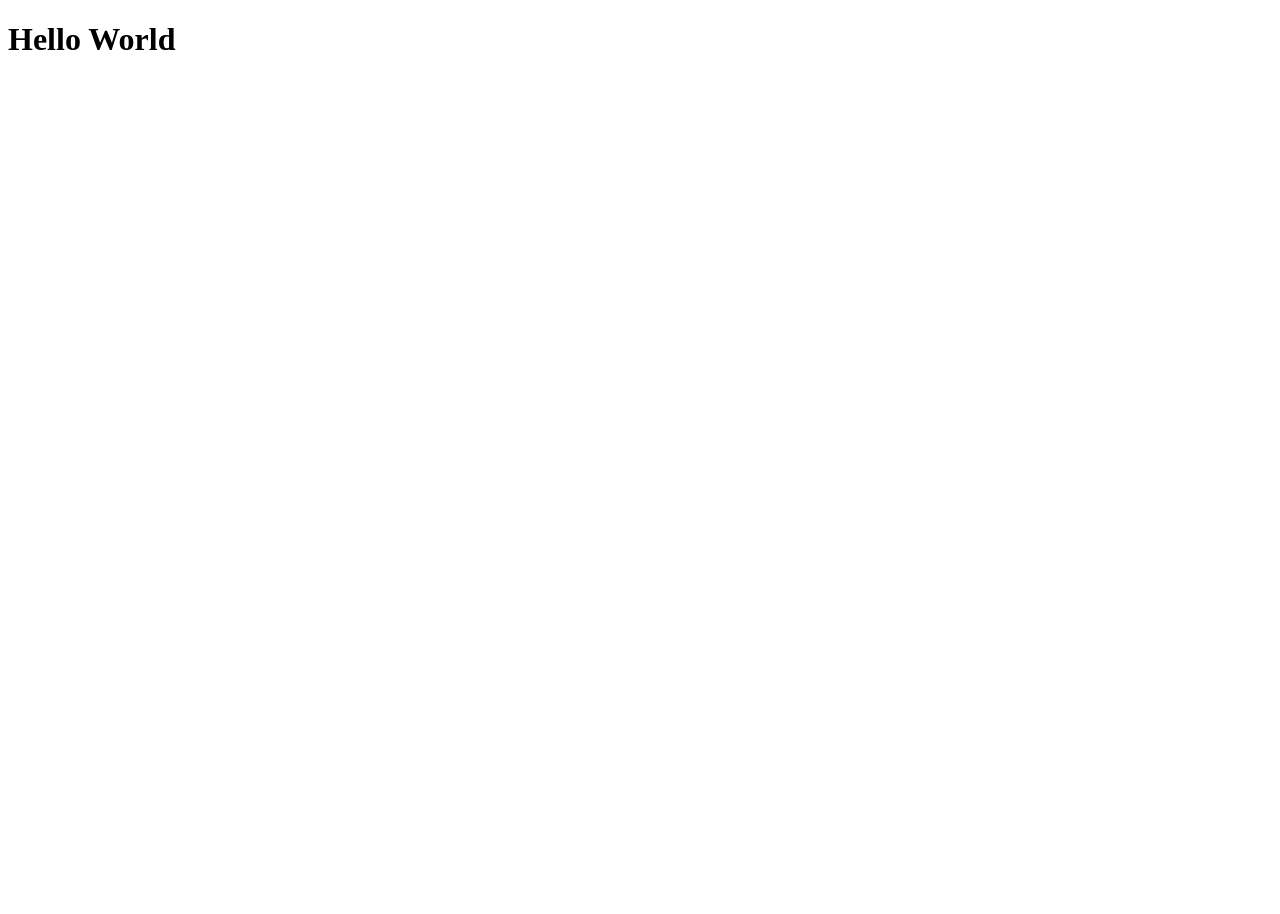
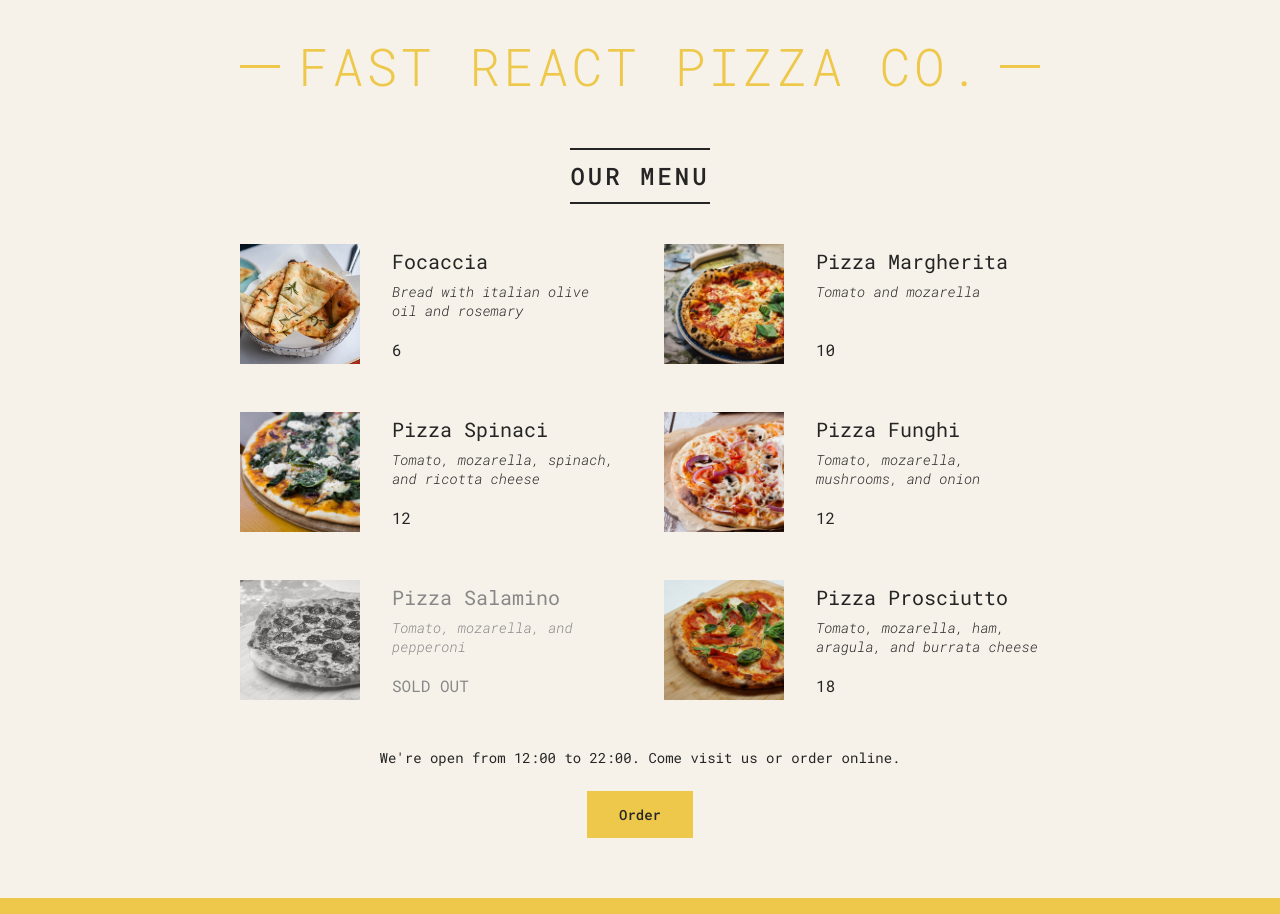
Before and after one commit to Abdelrahman-Adel610/Pizza-menu, a React app: page / in a window 1280 px wide. Before the commit the page ends 800 px from the top, so only its background shows below. Built offline with nearby package versions, Linux system fonts and the light colour scheme.

Commit message:
🔴🔴 Pizza menu V-1.00

```diff
--- a/public/index.html
+++ b/public/index.html
@@ -1,14 +1,12 @@
 <!DOCTYPE html>
 <html lang="en">
+
 <head>
   <meta charset="utf-8" />
   <link rel="icon" href="%PUBLIC_URL%/favicon.ico" />
   <meta name="viewport" content="width=device-width, initial-scale=1" />
   <meta name="theme-color" content="#000000" />
-    <meta
-      name="description"
-      content="Web site created using create-react-app"
-    />
+  <meta name="description" content="Web site created using create-react-app" />
   <link rel="apple-touch-icon" href="%PUBLIC_URL%/logo192.png" />
   <!--
       manifest.json provides metadata used when your web app is installed on a
@@ -24,8 +22,9 @@
       work correctly both with client-side routing and a non-root public URL.
       Learn how to configure a non-root public URL by running `npm run build`.
     -->
-    <title>React App</title>
+  <title>Pizza Co.</title>
 </head>
+
 <body>
   <noscript>You need to enable JavaScript to run this app.</noscript>
   <div id="root"></div>
@@ -40,4 +39,5 @@
       To create a production bundle, use `npm run build` or `yarn build`.
     -->
 </body>
+
 </html>
--- a/src/data.js
+++ b/src/data.js
@@ -1,4 +1,4 @@
-const pizzaData = [
+export const pizzaData = [
   {
     name: "Focaccia",
     ingredients: "Bread with italian olive oil and rosemary",
--- a/src/index.css
+++ b/src/index.css
@@ -57,7 +57,7 @@ body {
   display: block;
   content: '';
   height: 3px;
-  width: 12rem;
+  width: 4rem;
   background-color: #edc84b;
   position: absolute;
   top: calc(50% - 1px);
@@ -91,7 +91,7 @@ body {
   font-weight: 500;
 }
 
-.menu > p {
+.menu>p {
   font-size: 1.5rem;
   text-align: center;
   line-height: 1.6;
--- a/src/index.js
+++ b/src/index.js
@@ -1,13 +1,80 @@
 import React from "react";
 import ReactDom from "react-dom/client";
+import "./index.css";
+import { pizzaData } from "./data.js";
+const root = ReactDom.createRoot(document.getElementById("root"));
+root.render(<App />);
 
 function App() {
-  return <h1>Hello World</h1>;
+  const open = 12;
+  const close = 22;
+  return (
+    <div className="container">
+      <Header />
+      <Menu open={open} close={close} pizzaData={pizzaData} />
+      <footer className="footer order">
+        <Footer open={open} close={close} />
+      </footer>
+    </div>
+  );
+}
+function Header() {
+  return (
+    <header className="header">
+      <h1>Fast React Pizza Co.</h1>
+    </header>
+  );
+}
+function Menu({ open, close, pizzaData }) {
+  return (
+    <div className="menu">
+      <h2>Our menu</h2>
+      <Pizzas open={open} close={close} pizzaData={pizzaData} />
+    </div>
+  );
+}
+function Pizzas({ open, close, pizzaData }) {
+  const crntHour = new Date().getHours();
+  if (crntHour >= open && crntHour < close) {
+    return (
+      <div className="pizzas">
+        {pizzaData.map((el, i) => (
+          <PizzaItem
+            photoName={el.photoName}
+            name={el.name}
+            ingredients={el.ingredients}
+            price={el.price}
+            soldOut={el.soldOut}
+            key={i}
+          />
+        ))}
+      </div>
+    );
+  } else return null;
+}
+function PizzaItem({ photoName, name, ingredients, price, soldOut }) {
+  return (
+    <div className={`pizza ${soldOut ? "sold-out" : ""}`}>
+      <img src={photoName} alt={name} />
+      <div>
+        <h3>{name}</h3>
+        <p>{ingredients}</p>
+        <span>{soldOut ? "SOLD OUT" : price}</span>
+      </div>
+    </div>
+  );
 }
 
-const root = ReactDom.createRoot(document.getElementById("root"));
-root.render(
-  <React.StrictMode>
-    <App />
-  </React.StrictMode>
-);
+function Footer({ open, close }) {
+  const crntHour = new Date().getHours();
+  return crntHour >= open && crntHour < close ? (
+    <>
+      <p>We're open from 12:00 to 22:00. Come visit us or order online.</p>
+      <button className="btn">Order</button>
+    </>
+  ) : (
+    <p>
+      We're now close, but we'd be very happy to serve you from 12:00 to 22:00.
+    </p>
+  );
+}
```
Also changed, not shown: public/pizzas/focaccia.jpg (renamed from Images/focaccia.jpg), public/pizzas/funghi.jpg (renamed from Images/funghi.jpg), public/pizzas/margherita.jpg (renamed from Images/margherita.jpg), public/pizzas/prosciutto.jpg (renamed from Images/prosciutto.jpg), public/pizzas/salamino.jpg (renamed from Images/salamino.jpg), public/pizzas/spinaci.jpg (renamed from Images/spinaci.jpg), src/App.js (deleted), 1 other file. Lines whose indentation alone changed are shown as unchanged.
